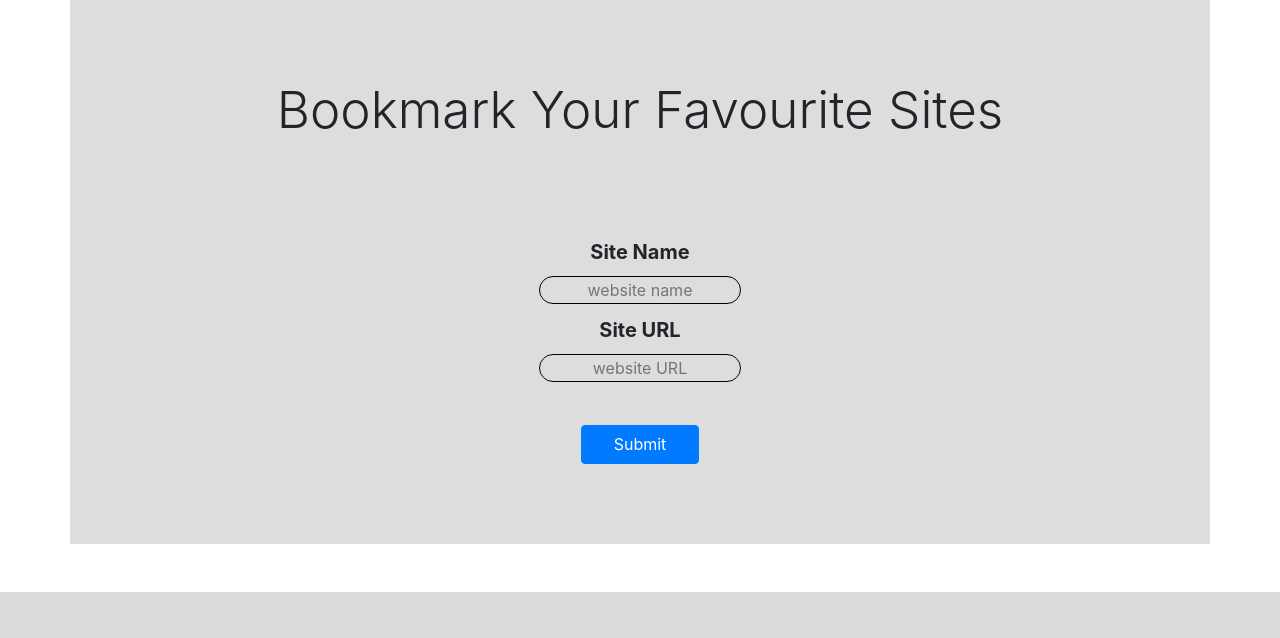
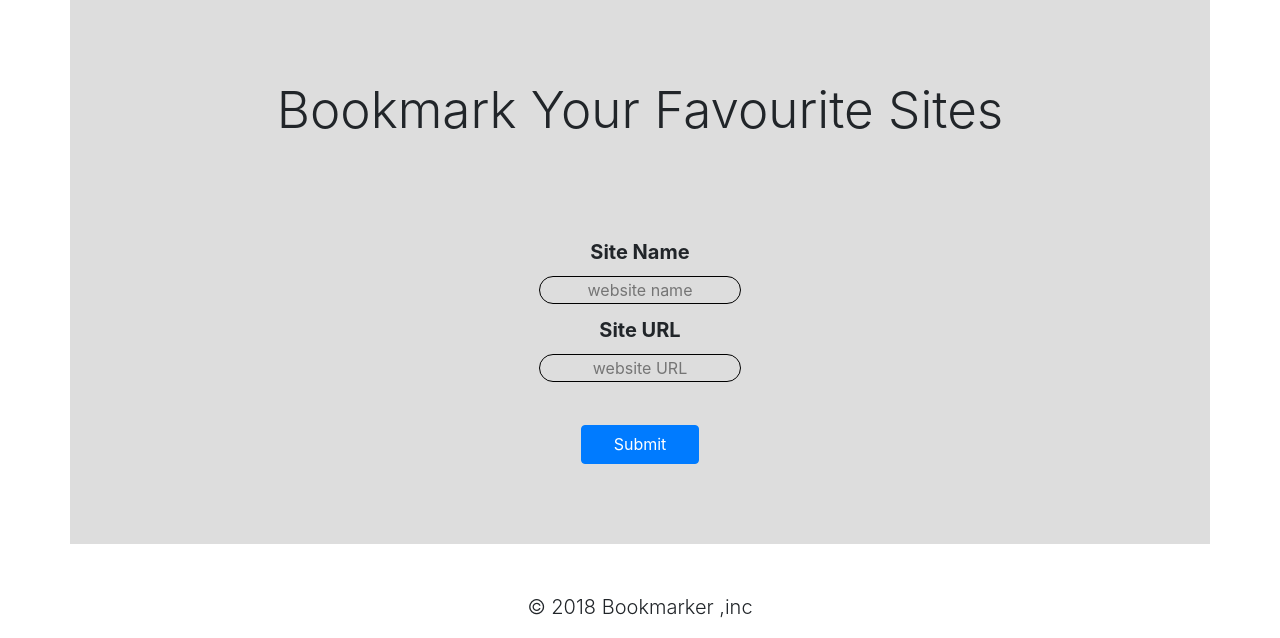
Before and after one commit to zeez2030/Features-TASK-, a PHP site: page / in a window 1280 px wide. Shown: the part 223-861 px from the top of the page. Before the commit the page ends 815 px from the top, so only its background shows below. Run offline with PHP 8.4, Linux system fonts and the light colour scheme.

Commit message:
added footer remove input outlines

```diff
--- a/Task 2/index.html
+++ b/Task 2/index.html
@@ -41,7 +41,10 @@
 
     </div>
 
+<footer class="container text-center">
 
+    <p class="lead"> &copy; 2018 Bookmarker ,inc</p>
+</footer>
 
     <script src="https://code.jquery.com/jquery-3.3.1.slim.min.js" integrity="sha384-q8i/X+965DzO0rT7abK41JStQIAqVgRVzpbzo5smXKp4YfRvH+8abtTE1Pi6jizo" crossorigin="anonymous"></script>
     <script src="https://cdnjs.cloudflare.com/ajax/libs/popper.js/1.14.3/umd/popper.min.js" integrity="sha384-ZMP7rVo3mIykV+2+9J3UJ46jBk0WLaUAdn689aCwoqbBJiSnjAK/l8WvCWPIPm49" crossorigin="anonymous"></script>
--- a/Task 2/styles.css
+++ b/Task 2/styles.css
@@ -63,6 +63,7 @@ form label{
     border: 2px solid black;
     background: white;
     left:0%;
+    outline: none;
 
 }
 
```
